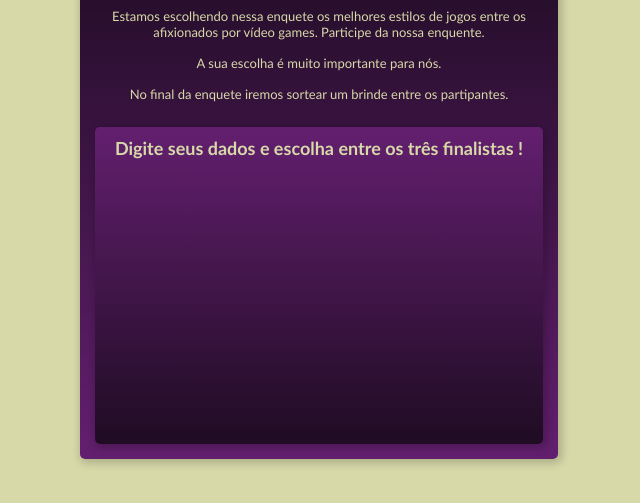
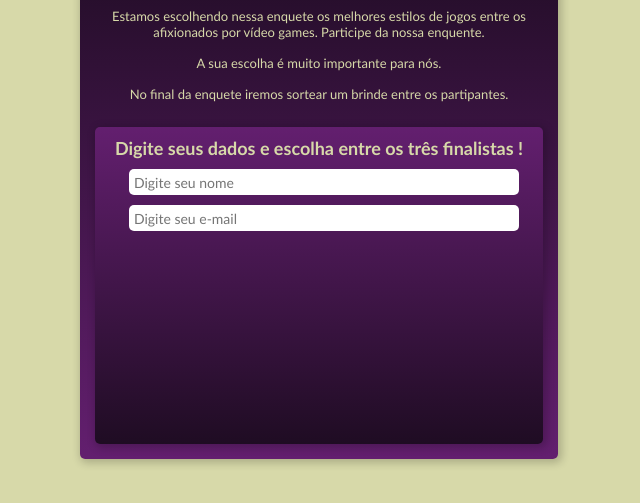
Before and after one commit to wlricardo/bootcamp-devjr-trabalho-2, a plain HTML site: page index.html in a window 1280 px wide. Shown: the part 81-584 px from the top of the page, without its empty margins (321-961 px from the left). Drawn offline with Linux system fonts and the light colour scheme.

Commit message:
closes #4 - Criação dos textboxes

```diff
--- a/index.html
+++ b/index.html
@@ -26,6 +26,8 @@
                 <h2>Digite seus dados e escolha entre os três finalistas !</h2>
             </div>
             <div class="user-info">
+                <input type="text" placeholder="Digite seu nome">
+                <input type="text" placeholder="Digite seu e-mail">
             </div>
             <div class="options">
                 <div class="sports">
--- a/styles.css
+++ b/styles.css
@@ -76,11 +76,27 @@ p {
   border-radius: 5px;
   display: flex;
   flex-direction: column;
+  align-items: center;
 }
 
 .selection-title {
   font-size: 18px;
   font-weight: 700;
-  text-align: center;
   padding: 10px;
 }
+
+input {
+  width: 100%;
+  height: 16px;
+  padding: 5px;
+  font-size: 14px;
+  font-weight: lighter;
+  border-radius: 5px;
+  border: 0;
+  margin-bottom: 10px;
+}
+
+input:focus {
+  outline: none;
+  box-shadow: 0 0 10px #78e9e9;
+}
```
